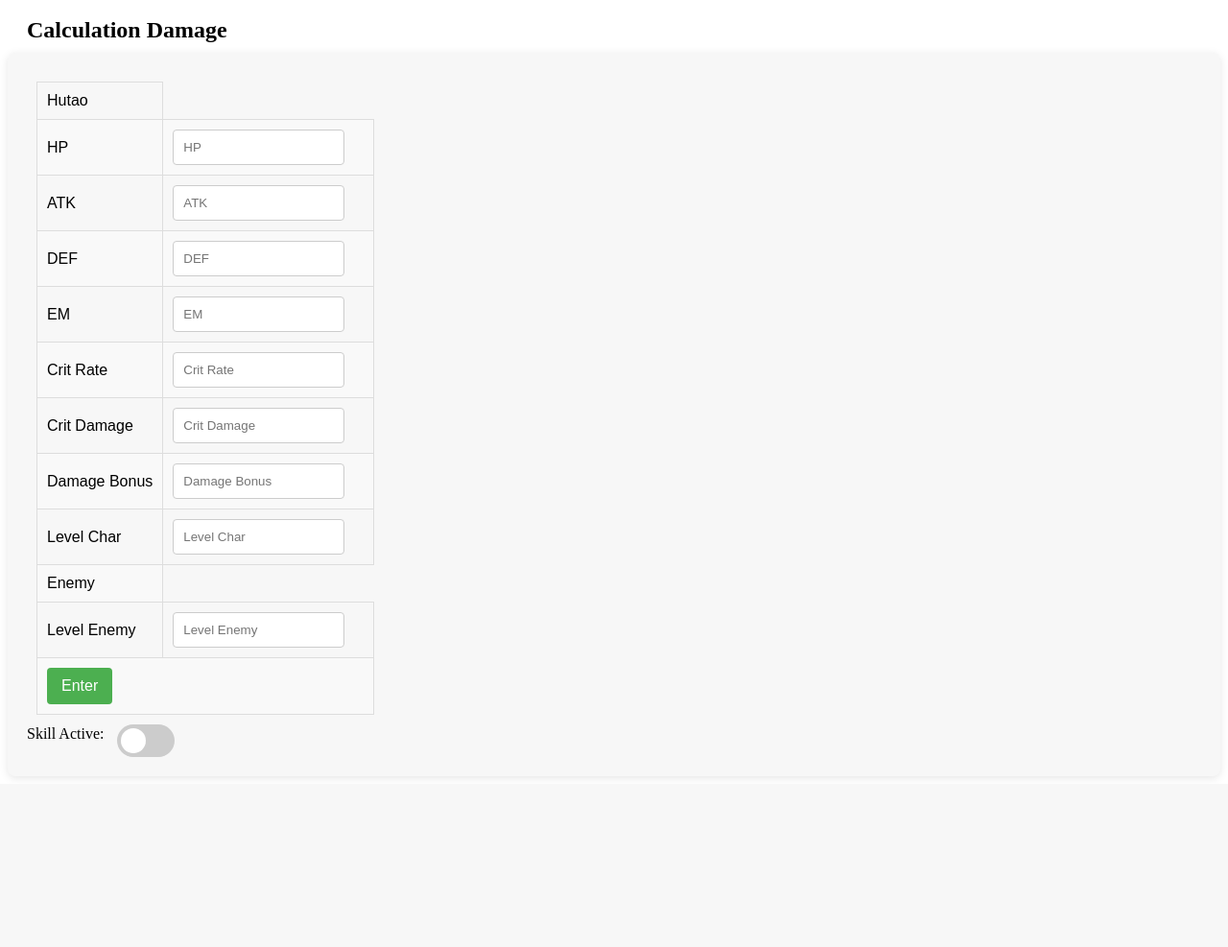
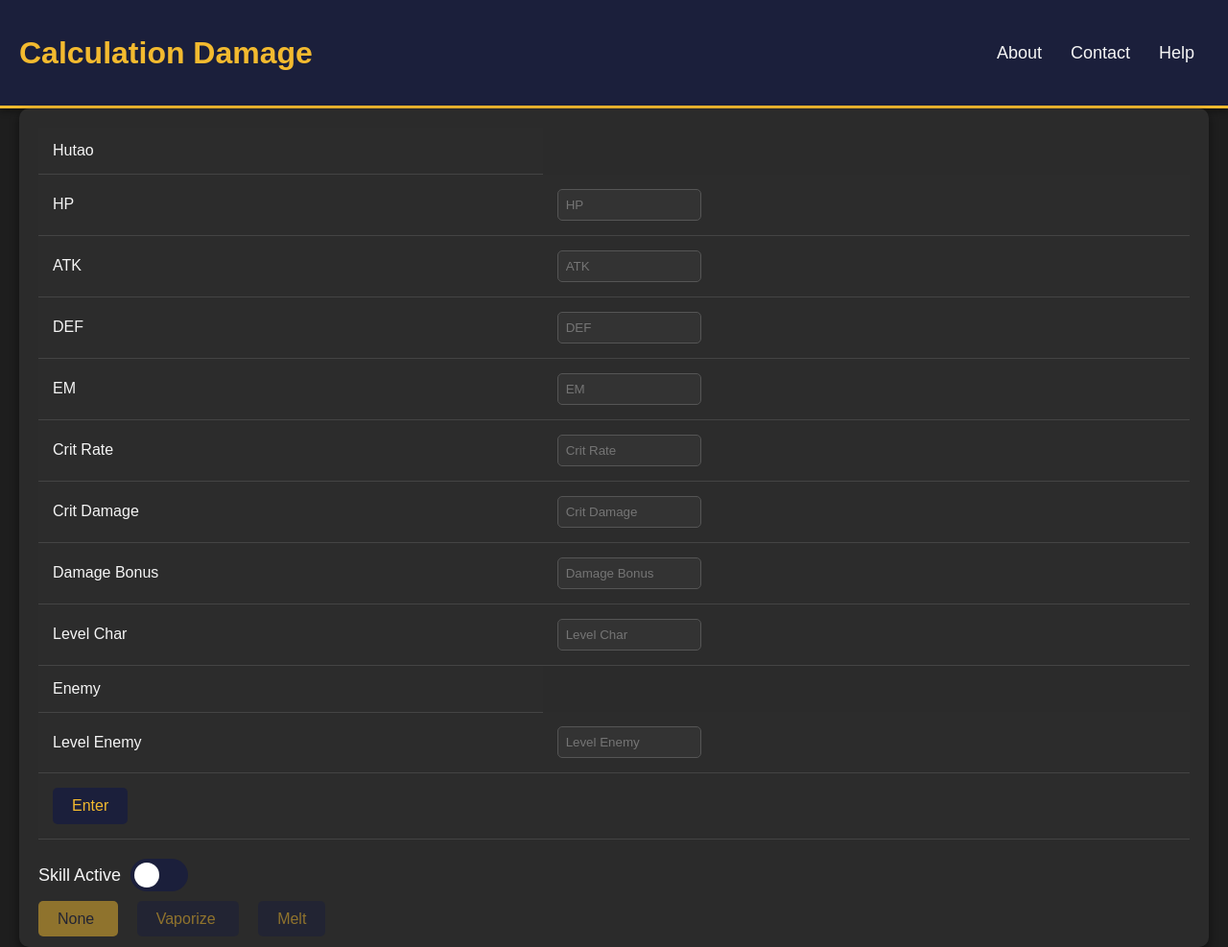
Before and after one commit to ArulUlum/Calculate-Demage-Genshin, a Flask app: page / in a window 1280 px wide. Shown: the whole page at 96% size. Before the commit the page ends 789 px from the top, so only its background shows below. Run offline with Flask 3, Linux system fonts and the light colour scheme.

Commit message:
vapo and melt added

```diff
--- a/app.py
+++ b/app.py
@@ -24,6 +24,7 @@ def calculate():
             lvlchar_value = float(request.form['lvlchar'])
             lvlenemy_value = float(request.form['lvlenemy'])
             skill_active = request.form.get('skill_active') == 'on'
+            reaction = request.form.get('reaction', 'None')
 
             if skill_active:
                 new_atk_value, new_dmgbonus_value = hutao.skill(hp_value, atk_value, dmgbonus_value)
@@ -32,7 +33,7 @@ def calculate():
                 new_dmgbonus_value = 0
 
             alldemage = hutao.AllDemage(hp_value, new_atk_value, def_value, em_value, cr_value, cdm_value,
-                                        new_dmgbonus_value, lvlchar_value, lvlenemy_value)
+                                        new_dmgbonus_value, lvlchar_value, lvlenemy_value, reaction)
             namedemage =  list(alldemage['Crit'].keys())
 
             # Jika permintaan AJAX, hanya kirim bagian hasilnya
--- a/blueprints/formula.py
+++ b/blueprints/formula.py
@@ -23,11 +23,14 @@ def dmgBonusMultipler(dmgBonus, dmgReduction):
     return 1+((dmgBonus-dmgReduction)/100)
 
 def amplifyingMultipler(EM, reactionBonus, reactionType, typedmg):
-    if reactionType == None:
+
+    if reactionType == None or reactionType == "None":
         return 1
 
     if reactionBonus == None:
         reactionBonus = 0
+    else:
+        reactionBonus /= 100
 
     if reactionType.lower() == "melt" and typedmg.lower() == "pyro":
         reactionMultipler = 2
@@ -57,6 +60,7 @@ def Demage(ability, scale, baseMultipler, additiveBaseBonus, dmgBonus, dmgReduct
     dmgBonusM = dmgBonusMultipler(dmgBonus, dmgReduction)
     resM = resMultipler(res)
     amplifiyingM = amplifyingMultipler(EM, reactionBonus, reactionType, typedmg)
+    print(amplifiyingM)
 
     demage = ((base * baseMultipler)+additiveBaseBonus)*dmgBonusM*defM*resM*amplifiyingM
 
--- a/blueprints/hutao.py
+++ b/blueprints/hutao.py
@@ -24,7 +24,7 @@ def skill(hp, atk, dmgbonus):
 
     return round(new_atk, 0), new_dmgbonus
 
-def AllDemage(hp, atk, deff, em, cr, cdm, dmgbonus, lvlchar, lvlenemy):
+def AllDemage(hp, atk, deff, em, cr, cdm, dmgbonus, lvlchar, lvlenemy, reaction):
 
     datanoncrit = ability.copy()
     datacrit = ability.copy()
@@ -33,8 +33,8 @@ def AllDemage(hp, atk, deff, em, cr, cdm, dmgbonus, lvlchar, lvlenemy):
         abilitycorrect = datanoncrit[key]/100
         datanoncrit[key] = Demage(ability=abilitycorrect, scale=atk, baseMultipler=None, additiveBaseBonus=None,
                                     dmgBonus=dmgbonus, dmgReduction=None, lvlchar=lvlchar, lvlenemy=lvlenemy,
-                                    defreduction=None, defignored=None, res=res_enemy, EM=em, reactionBonus=None,
-                                    reactionType=None, typedmg="pyro")
+                                    defreduction=None, defignored=None, res=res_enemy, EM=em, reactionBonus=crimson["VapoMeltBonus"],
+                                    reactionType=reaction, typedmg="pyro")
         datacrit[key] = CritDemage(cdm/100, datanoncrit[key])
 
     data = {"nonCrit": datanoncrit,
--- a/static/css/calculate.css
+++ b/static/css/calculate.css
@@ -1,122 +1,95 @@
-/* Reset dasar untuk elemen tabel */
-table {
-    width: auto;  /* Atur lebar tabel ke auto */
-    border-collapse: collapse;  /* Menghapus jarak antar border sel */
-    margin: 0;  /* Hapus margin untuk memulai tabel dari kiri */
-    font-family: Arial, sans-serif;  /* Mengatur font untuk tabel */
+/* Base Styling */
+body {
+    font-family: 'Arial', sans-serif;
+    background-color: #1e1e1e; /* Dark background for the entire site */
+    color: #f5f5f5; /* Light text color for contrast */
+    margin: 0;
+    padding: 0;
 }
 
-/* Mengatur sel tabel */
-th, td {
-    padding: 8px 12px;  /* Mengurangi padding sel */
-    text-align: left;  /* Memastikan teks berada di kiri */
-    border: 1px solid #ccc;  /* Mengatur border sel */
+.main-container {
+    max-width: 1200px;
+    margin: 0 auto;
+    padding: 20px;
+    background-color: #2b2b2b; /* Dark grey background for the main container */
+    border-radius: 10px; /* Slight rounding of corners for a softer look */
+    box-shadow: 0 4px 10px rgba(0, 0, 0, 0.5); /* Subtle shadow for depth */
 }
 
-/* Menambahkan style untuk heading tabel */
-th {
-    background-color: #f0f0f0;  /* Warna latar belakang untuk header */
-    font-weight: bold;  /* Menebalkan teks header */
+/* Table Styling */
+table {
+    width: 100%;
+    border-collapse: collapse;
+    margin-bottom: 20px;
 }
 
-/* Mengatur tabel dalam artikel */
-.article {
-    max-width: 600px;  /* Mengatur lebar maksimum tabel */
-    margin: 0 auto;  /* Centering tabel dalam artikel */
+th, td {
+    padding: 15px;
+    text-align: left;
+    border-bottom: 1px solid #444; /* Darker border for the table */
+    font-size: 16px;
 }
 
-/* Mengatur align untuk elemen dalam artikel */
-.entry, .result {
-    text-align: left;  /* Memastikan semua teks dalam artikel berada di kiri */
+th {
+    background-color: #1b1f3b; /* Darker grey for headers */
+    color: #f3ba2f; /* Golden-yellow text for contrast */
 }
 
-/* Aturan untuk header tabel */
-thead th {
-    background-color: #4CAF50;  /* Warna latar belakang hijau untuk header */
-    color: white;  /* Teks putih untuk header */
-    padding: 12px;  /* Padding dalam header */
-    text-align: left;  /* Teks rata kiri dalam header */
+td {
+    background-color: #2c2c2c; /* Darker background for table cells */
+    color: #f5f5f5; /* Light grey text for readability */
 }
 
-/* Aturan untuk sel tabel */
-td {
-    padding: 10px;  /* Padding dalam sel */
-    border: 1px solid #ddd;  /* Border untuk sel */
-    text-align: left;  /* Teks rata kiri dalam sel */
+/* Buttons */
+button {
+    background-color: #1b1f3b; /* Bright orange color matching flames */
+    color: #f3ba2f;
+    border: none;
+    padding: 10px 20px;
+    cursor: pointer;
+    font-size: 16px;
+    border-radius: 5px;
+    transition: background-color 0.3s; /* Smooth transition */
 }
 
-/* Mengatur baris genap dengan warna latar belakang yang berbeda */
-tr:nth-child(even) {
-    background-color: #f9f9f9;  /* Warna latar belakang untuk baris genap */
+button:hover {
+    background-color: #f3ba2f; /* Slight hover effect */
+    color: #1b1f3b;
 }
 
-/* Efek hover pada baris tabel */
-tr:hover {
-    background-color: #f1f1f1;  /* Warna latar belakang saat hover */
+/* Form Fields */
+input[type="text"], input[type="radio"] {
+    width: 100%; /* Make sure the input fits the cell */
+    max-width: 150px; /* Set a reasonable max-width to avoid overflow */
+    padding: 8px;
+    border: 1px solid #555;
+    border-radius: 5px;
+    background-color: #333;
+    color: white;
+    box-sizing: border-box; /* Ensure padding doesn't affect width */
 }
 
-/* Mengatur input dalam form */
-input[type="text"] {
-    width: calc(100% - 20px);  /* Lebar penuh input, minus padding */
-    padding: 10px;  /* Padding dalam input */
-    border: 1px solid #ccc;  /* Border input */
-    border-radius: 4px;  /* Sudut melengkung untuk input */
-    box-sizing: border-box;  /* Menghitung padding dan border dalam lebar */
+input[type="checkbox"] {
+    margin: 10px;
 }
 
-/* Mengatur tombol submit */
-button {
-    background-color: #4CAF50;  /* Warna latar belakang tombol */
-    color: white;  /* Teks putih pada tombol */
-    padding: 10px 15px;  /* Padding dalam tombol */
-    border: none;  /* Tanpa border */
-    border-radius: 4px;  /* Sudut melengkung pada tombol */
-    cursor: pointer;  /* Pointer saat hover */
-    font-size: 16px;  /* Ukuran font untuk tombol */
+/* Switch Container */
+.switch-container {
+    display: flex;
+    align-items: center;
+    margin: 20px 0;
 }
 
-/* Mengubah warna tombol saat hover */
-button:hover {
-    background-color: #45a049;  /* Warna latar belakang saat hover */
+.switch-label {
+    margin-right: 10px;
+    font-size: 18px;
 }
 
-/* Mengatur tampilan judul di bagian hasil */
-h3 {
-    margin-top: 20px;  /* Jarak di atas judul */
-    color: #333;  /* Warna teks judul */
-}
-
-/* Mengatur container utama */
-.main-container {
-    display: flex;  /* Menggunakan flexbox */
-    justify-content: space-between;  /* Menyebarkan ruang antara elemen */
-    align-items: flex-start;  /* Menjaga elemen tetap di atas */
-    padding: 20px;  /* Padding di dalam kontainer */
-    background-color: #f7f7f7;  /* Warna latar belakang kontainer */
-    border-radius: 8px;  /* Sudut melengkung untuk kontainer */
-    box-shadow: 0 2px 10px rgba(0, 0, 0, 0.1);  /* Bayangan untuk efek kedalaman */
-}
-
-/* Mengatur tampilan artikel */
-.entry, .result {
-    flex: 1;  /* Setiap artikel akan mengambil ruang yang sama */
-    margin: 10px;  /* Margin di antara artikel */
-}
-
-/* Flex container for damage table and switch */
-.damage-switch-container {
-    display: flex;
-    align-items: center;
-    justify-content: space-between;
-  }
-
-  /* Switch styling */
 .switch {
     position: relative;
     display: inline-block;
     width: 60px;
     height: 34px;
-    margin-left: 10px; /* Provide space between label and switch */
 }
 
 .switch input {
@@ -132,9 +105,8 @@ h3 {
     left: 0;
     right: 0;
     bottom: 0;
-    background-color: #ccc;
-    transition: .4s;
-    border-radius: 34px;
+    background-color: #1b1f3b;
+    transition: 0.4s;
 }
 
 .slider:before {
@@ -145,19 +117,82 @@ h3 {
     left: 4px;
     bottom: 4px;
     background-color: white;
-    transition: .4s;
-    border-radius: 50%;
+    transition: 0.4s;
 }
 
 input:checked + .slider {
-    background-color: #4CAF50;
+    background-color: #f3ba2f;
 }
 
 input:checked + .slider:before {
     transform: translateX(26px);
 }
 
-  .switch-label {
-    font-size: 1rem;
-    vertical-align: middle;
+.slider.round {
+    border-radius: 34px;
 }
+
+.slider.round:before {
+    border-radius: 50%;
+}
+
+/* Radio Button Styling */
+.reaction-options {
+    margin-top: 10px;
+    justify-content: space-between;
+}
+
+.reaction-options input[type="radio"] {
+    display: none;
+}
+
+.reaction-options label {
+    padding: 10px 20px;
+    margin-right: 20px;
+    background-color: #1b1f3b;
+    color: #f3ba2f;
+    border-radius: 5px;
+    cursor: pointer;
+    transition: background-color 0.3s;
+}
+
+.reaction-options input[type="radio"]:checked + label {
+    background-color: #f3ba2f; /* Change background color on selection */
+    color: #1b1f3b; /* Ensure text color is white when selected */
+}
+
+.reaction-options input[type="radio"]:disabled + label {
+    cursor: not-allowed;
+    opacity: 0.5;
+}
+
+/* Change cursor to "not-allowed" when disabled */
+.reaction-options input[type="radio"]:disabled {
+    cursor: not-allowed;  /* Shows a 'disabled' icon */
+    pointer-events: all !important;
+}
+
+/* Responsive Design */
+@media (max-width: 768px) {
+    td input[type="text"] {
+        max-width: 100%;
+    }
+    table, th, td {
+        font-size: 14px;
+    }
+    button {
+        font-size: 14px;
+        padding: 8px 16px;
+    }
+}
+
+@media (max-width: 480px) {
+    .reaction-options {
+        flex-direction: column;
+        align-items: center;
+    }
+    .reaction-options label {
+        width: 100%;
+        margin-bottom: 10px;
+    }
+}
--- a/static/css/index.css
+++ b/static/css/index.css
@@ -1,43 +1,67 @@
-/* Header Container */
 .header-container {
-  display: flex;                       /* Mengatur elemen header dalam satu baris */
-  justify-content: space-between;     /* Menyebarkan ruang antara elemen */
-  align-items: center;                /* Menyejajarkan elemen di tengah secara vertikal */
-  padding: 10px 20px;                 /* Ruang dalam (padding) */
-  color: white;                       /* Warna teks */
+  display: flex;
+  justify-content: space-between;
+  align-items: center;
+  background-color: #1b1f3b; /* Dark navy blue for a Genshin dark theme */
+  padding: 10px 20px;
+  border-bottom: 3px solid #f3ba2f; /* Golden-yellow border for accents */
+  box-shadow: 0 4px 6px rgba(0, 0, 0, 0.3); /* Darker shadow for a more pronounced effect */
 }
 
-/* Link di Header */
-.header-link {
-  text-decoration: none;  /* Menghapus garis bawah dari tautan */
+.header-title {
+  color: #f3ba2f; /* Golden-yellow text for contrast against dark background */
+  text-decoration: none;
+  font-size: 32px;
+  font-weight: bold;
 }
 
-/* Judul Header */
-.header-title {
-  margin: 0;                          /* Menghapus margin default */
-  font-size: 24px;                   /* Ukuran font */
-  font-weight: bold;                  /* Ketebalan font */
-  color: black;                       /* Mengubah warna teks menjadi hitam */
+.header-link {
+  text-decoration: none;
 }
 
-/* Navigasi */
 .navigation-container {
-  display: flex;                      /* Mengatur item nav dalam satu baris */
+  flex-grow: 1;
 }
 
 .nav-list {
-  list-style-type: none;              /* Menghapus titik daftar */
-  margin: 0;                          /* Menghapus margin */
-  padding: 0;                         /* Menghapus padding */
-  display: flex;                      /* Mengatur item nav dalam satu baris */
+  list-style: none;
+  display: flex;
+  justify-content: flex-end;
 }
 
 .nav-item {
-  margin-left: 20px;                  /* Jarak antara item nav */
-  color: white;                       /* Warna teks */
-  text-decoration: none;              /* Menghapus garis bawah */
+  color: #f5f5f5; /* Light grey text for visibility against dark background */
+  text-decoration: none;
+  padding: 10px 15px;
+  transition: background-color 0.3s, color 0.3s;
+  font-size: 18px;
+  border-radius: 5px;
 }
 
 .nav-item:hover {
-  text-decoration: underline;         /* Menambahkan garis bawah saat hover */
+  background-color: #f3ba2f; /* Golden-yellow background on hover */
+  color: #1b1f3b; /* Dark navy text on hover */
 }
+
+.nav-item:active {
+  background-color: #e0a121; /* Slightly darker golden when clicked */
+}
+
+/* Responsive Design */
+@media (max-width: 768px) {
+  .header-container {
+      flex-direction: column;
+      align-items: flex-start;
+  }
+
+  .nav-list {
+      flex-direction: column;
+      width: 100%;
+  }
+
+  .nav-item {
+      text-align: center;
+      padding: 10px 0;
+      width: 100%;
+  }
+}
--- a/static/js/calculate.js
+++ b/static/js/calculate.js
@@ -1,21 +1,55 @@
 document.addEventListener('DOMContentLoaded', () => {
     const skillSwitch = document.getElementById('skill-switch');
-    const calculateForm = document.getElementById('calculate');
+    const form = document.getElementById('calculate');
+    const reactionRadios = document.querySelectorAll('.reaction-options input[type="radio"]');
 
-    skillSwitch.addEventListener('change', () => {
-        // Kirim permintaan AJAX saat checkbox berubah
-        const formData = new FormData(calculateForm);
-        formData.append('skill_active', skillSwitch.checked ? 'on' : 'off'); // Tambahkan status checkbox
+    // Ensure radio buttons start disabled
+    reactionRadios.forEach(radio => {
+        radio.disabled = true;
+    });
 
-        fetch('/calculate', {
+    // Function to send form data and update the result
+    const sendFormData = async () => {
+        const formData = new FormData(form);
+
+        // Send form data via fetch to the /calculate route
+        const response = await fetch('/calculate', {
             method: 'POST',
-            body: formData
-        })
-        .then(response => response.text())
-        .then(data => {
-            // Perbarui hasil di halaman
-            document.querySelector('.result').innerHTML = data;
-        })
-        .catch(error => console.error('Error:', error));
+            body: formData,
+            headers: {
+                'X-Requested-With': 'XMLHttpRequest' // Tells the backend it's an AJAX request
+            }
+        });
+
+        if (response.ok) {
+            const result = await response.text();
+            // Replace the current HTML with the updated data
+            document.querySelector('.result').innerHTML = result;
+        } else {
+            console.error('Failed to update the data.');
+        }
+    };
+
+    // Handle enabling/disabling radio buttons based on skill switch
+    skillSwitch.addEventListener('change', async () => {
+        const isSkillActive = skillSwitch.checked;
+        reactionRadios.forEach(radio => {
+            radio.disabled = !isSkillActive;  // Disable if skill is not active
+        });
+        // If skill becomes inactive, reset to default (None)
+        if (!isSkillActive) {
+            document.getElementById('reaction-none').checked = true;
+        }
+
+        // Send form data when the skill switch is changed
+        await sendFormData();
+    });
+
+    // Handle sending form data when radio button is clicked
+    reactionRadios.forEach(radio => {
+        radio.addEventListener('change', async () => {
+            // Send form data when a radio button is selected
+            await sendFormData();
+        });
     });
 });
--- a/templates/calculate.html
+++ b/templates/calculate.html
@@ -61,13 +61,31 @@
             </table>
         </article>
         <!-- Switch for "Skill Active" -->
-        <article class="switch-container">
-            <label for="skill-switch" class="switch-label">Skill Active:</label>
+        <div class="switch-container">
+            <label for="skill-switch" class="switch-label">Skill Active</label>
             <label class="switch">
                 <input type="checkbox" id="skill-switch" name="skill_active" value="on">
                 <span class="slider round"></span>
             </label>
-        </article>
+        </div>
+
+        <!-- Radio Buttons for "None", "Vaporise", "Melt" -->
+        <div class="reaction-options">
+            <input type="radio" id="reaction-none" name="reaction" value="None" checked>
+            <label for="reaction-none">
+                <span class="reaction-name">None</span>
+            </label>
+
+            <input type="radio" id="reaction-vaporise" name="reaction" value="Vaporize">
+            <label for="reaction-vaporise">
+                <span class="reaction-name">Vaporize</span>
+            </label>
+
+            <input type="radio" id="reaction-melt" name="reaction" value="Melt">
+            <label for="reaction-melt">
+                <span class="reaction-name">Melt</span>
+            </label>
+        </div>
     </form>
     {% if submitted %}
     <article class="result">
--- a/templates/index.html
+++ b/templates/index.html
@@ -6,6 +6,7 @@
     <meta name="viewport" content="width=device-width, initial-scale=1.0">
     <link rel="stylesheet" href="{{ url_for('static', filename='css/index.css') }}">
     {% block css %}{% endblock css %}
+    {% block js %}{% endblock js %}
 </head>
 <body>
     <header class="header-container">
```
Lines whose indentation alone changed are shown as unchanged.
